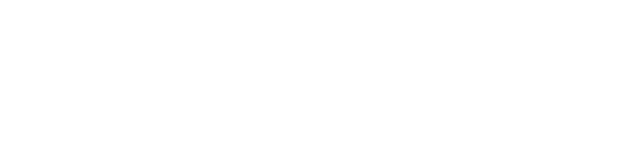
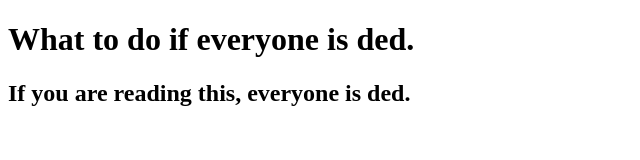
Before and after one commit to TonyMolins/TonyMolins, a plain HTML site: page page2.html in a window 1280 px wide. Shown: the whole page, without its empty margins (0-640 px from the left). Drawn offline with Linux system fonts and the light colour scheme.

Commit message:
Moar Stuff Yay

```diff
--- a/page2.html
+++ b/page2.html
@@ -1 +1,13 @@
 <!DOCTYPE html>
+<html>
+
+<head>
+    <title>Ded</title>
+</head>
+
+<body>
+    <h1>What to do if everyone is ded.</h1>
+    <h2>If you are reading this, everyone is ded.</h2>
+</body>
+
+</html>
```
